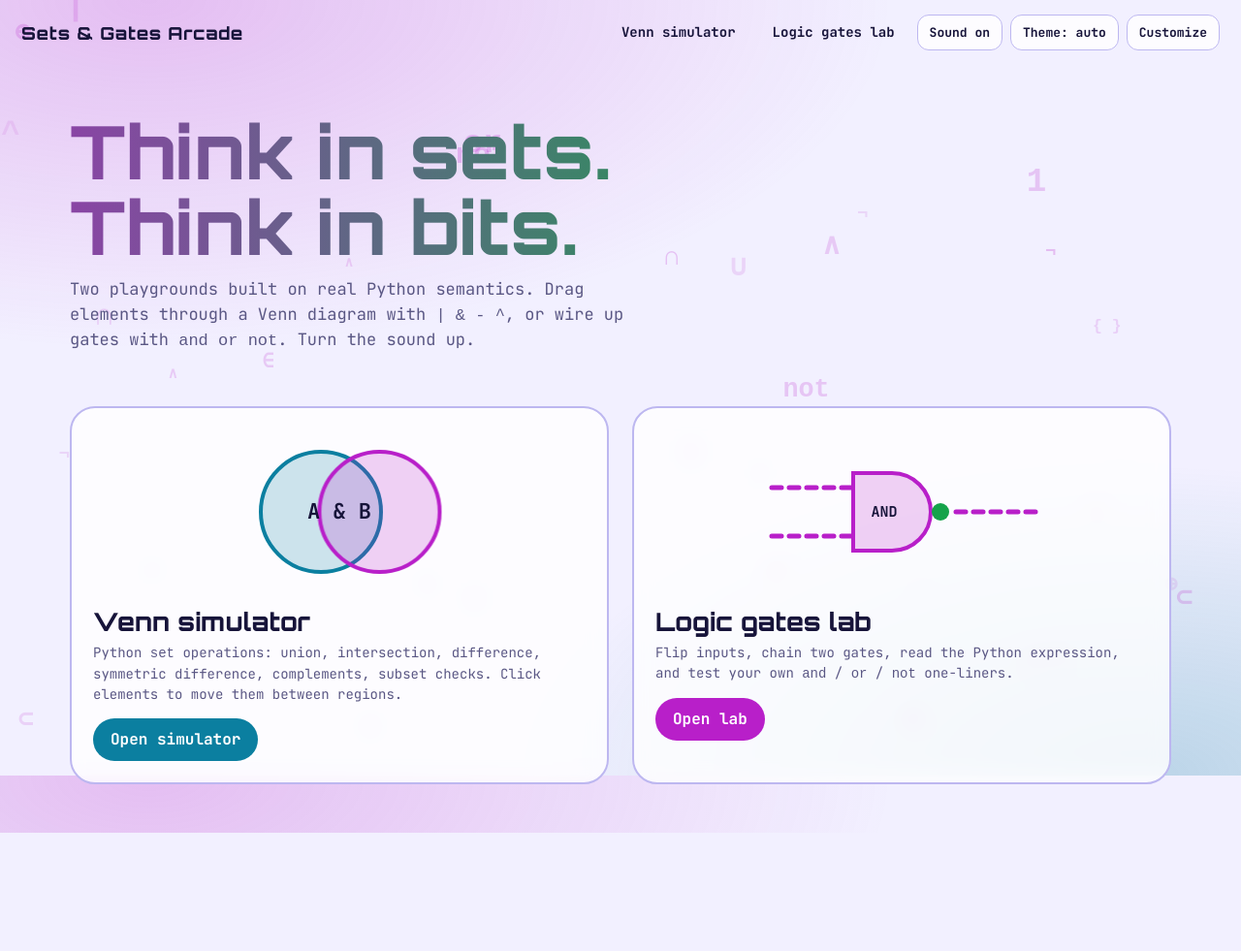
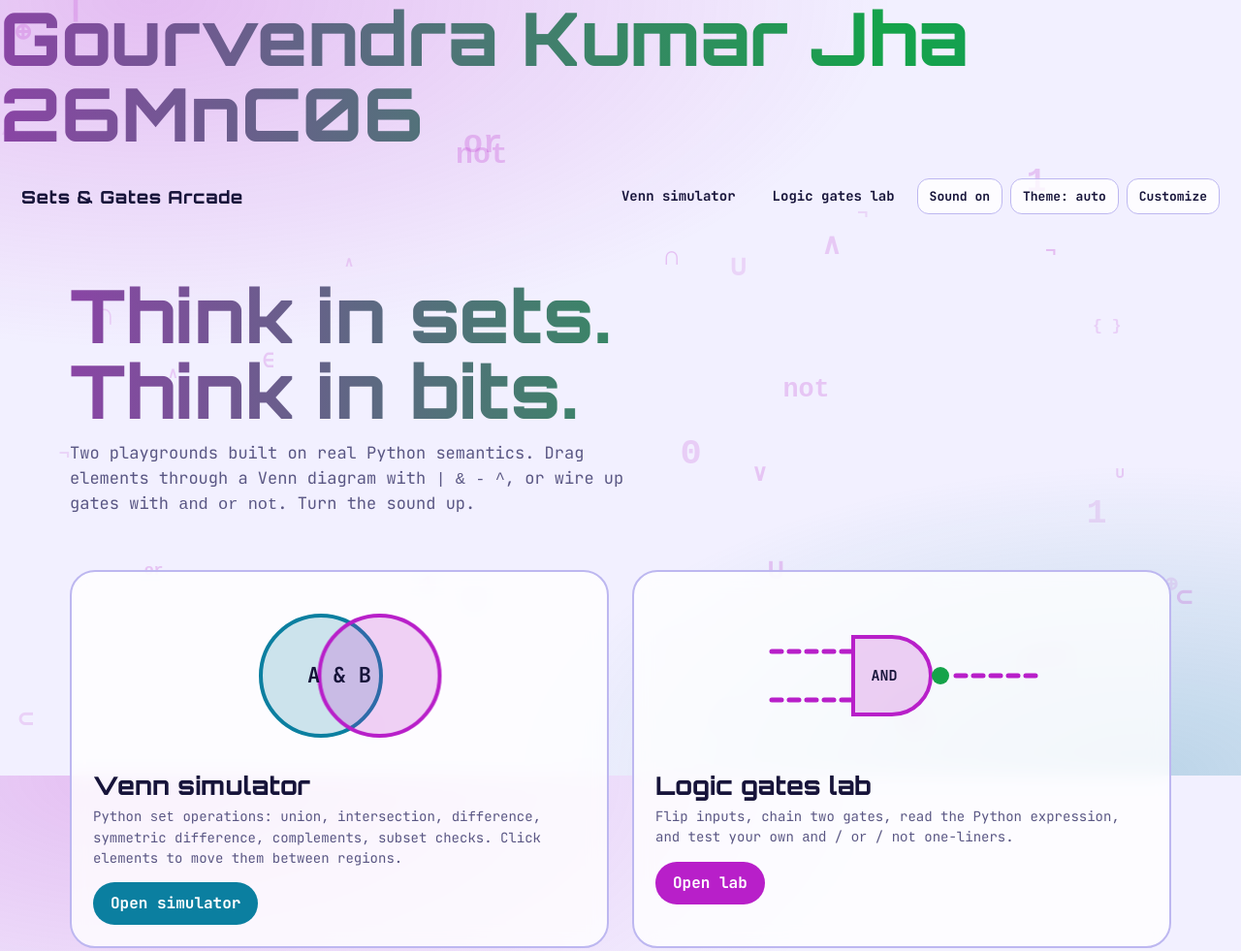
Before and after one commit to GourvendrakumarJha/pyconcept, a plain HTML site: page pyconcept/index.html in a window 1280 px wide. Shown: the top 981 px of the page at 97% size. Before the commit the page ends 859 px from the top, so only its background shows below. Drawn offline with Linux system fonts and the light colour scheme; files that its build step writes are made by us from their sources; files whose address does not match are found by name.

Commit message:
Update index.html

```diff
--- a/pyconcept/index.html
+++ b/pyconcept/index.html
@@ -8,6 +8,10 @@
 <link href="https://fonts.googleapis.com/css2?family=Orbitron:wght@600;800&family=JetBrains+Mono:wght@400;700&display=swap" rel="stylesheet">
 <link rel="stylesheet" href="assets/styles.css"></head>
 <body>
+
+    <h1>Gourvendra Kumar Jha 26MnC06</h1>
+
+</body>
 <canvas id="bg"></canvas>
 <header>
 <a class="logo" href="#home">Sets &amp; Gates Arcade</a>
```
